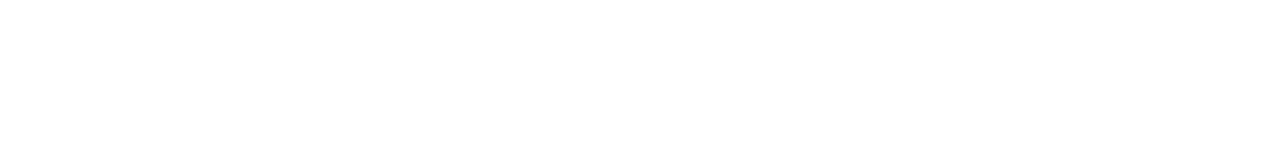
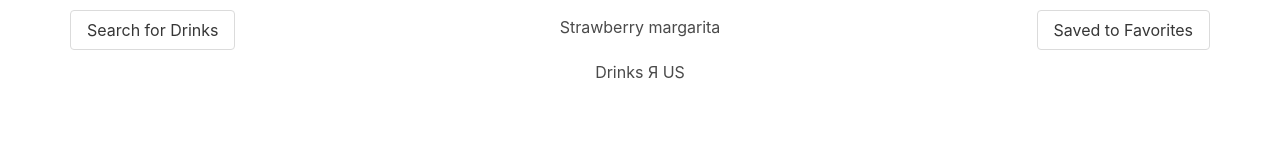
Before and after one commit to Re-Gi/Project1-CocktailSearch, a plain HTML site: page future.html in a window 1280 px wide. Drawn offline with nearby package versions, Linux system fonts and the light colour scheme.

Commit message:
HeaderStuff

```diff
--- a/assets/css/style.css
+++ b/assets/css/style.css
@@ -0,0 +1,24 @@
+#SFDButton{
+    position: absolute;
+  top: 10px;
+  left:70px;
+}
+#DrinkName{
+    position:absolute;
+    right:0px;
+    left:0px;
+    top: 15px;
+    text-align: center;
+}
+#STF{
+    position: absolute;
+    top: 10px;
+    right: 70px;
+}
+#DRU{
+    position: absolute;
+    top: 60px;
+    right: 0;
+    left:0;
+    text-align: center;
+}
--- a/future.html
+++ b/future.html
@@ -10,7 +10,13 @@
     </head>
 
     <body>
-        <script src="./assets/js/script.js"></script>
+      <script src="./assets/js/script.js"></script>
+      <header>
+        <button class="button" id = "SFDButton">Search for Drinks</button>
+        <h1 id = "DrinkName">Strawberry margarita</h1>
+        <button class="button" id = "STF">Saved to Favorites</button>
+        <p id = "DRU">Drinks Я US</p>
+      </header>
     </body>
 
 </html>
```
